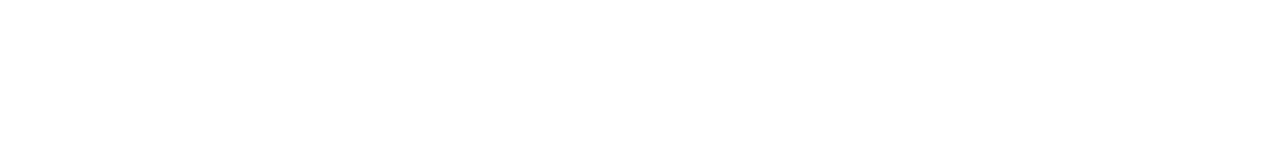
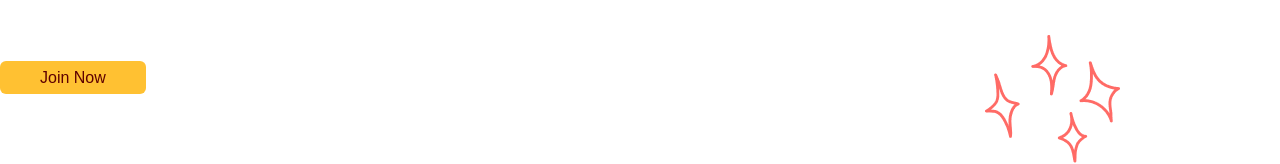
Before and after one commit to FrancoTr/react-ts-evogym, a React (Vite) app: page / in a window 1280 px wide. Shown: the part 1544-1708 px from the top of the page. Before the commit the page ends 1646 px from the top, so only its background shows below. Built offline with nearby package versions, Linux system fonts and the light colour scheme.

Commit message:
Add join now button below benefits section

```diff
--- a/src/scenes/benefits/index.tsx
+++ b/src/scenes/benefits/index.tsx
@@ -7,6 +7,7 @@ import {
 } from "@heroicons/react/24/solid";
 import { motion } from "framer-motion";
 import Benefit from "./Benefit";
+import ActionButton from "@/shared/ActionButton";
 
 const benefits: Array<BenefitType> = [
   {
@@ -90,7 +91,7 @@ function Benefits({ setSelectedPage }: Props) {
           <div>
             {/* TITLE */}
             <div className="relative">
-              <div className="before: before: z-[1] content-abstractwaves before:absolute before:-top-20 before:-left-20">
+              <div className="before: before: z-[-1] content-abstractwaves before:absolute before:-top-20 before:-left-20">
                 <div>
                   <HText>
                     MILLIONS OF HAPPY MEMBERS GETTING{" "}
@@ -114,6 +115,13 @@ function Benefits({ setSelectedPage }: Props) {
               </p>
             </div>
             {/* BUTTON */}
+            <div className="relative mt-16">
+              <div className="before:absolute before:-bottom-20 before:right-40 before:z-[-1] before:content-sparkles">
+                <ActionButton setSelectedPage={setSelectedPage}>
+                  Join Now
+                </ActionButton>
+              </div>
+            </div>
           </div>
         </div>
       </motion.div>
```
